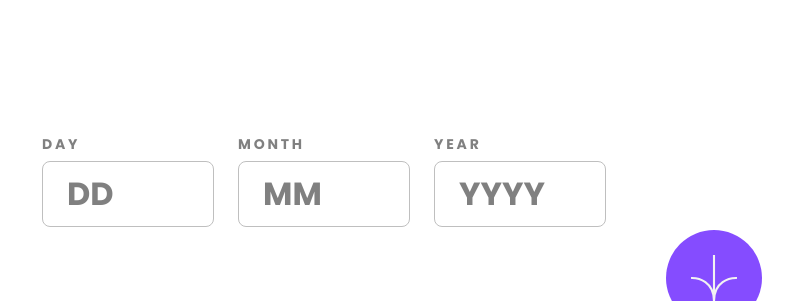
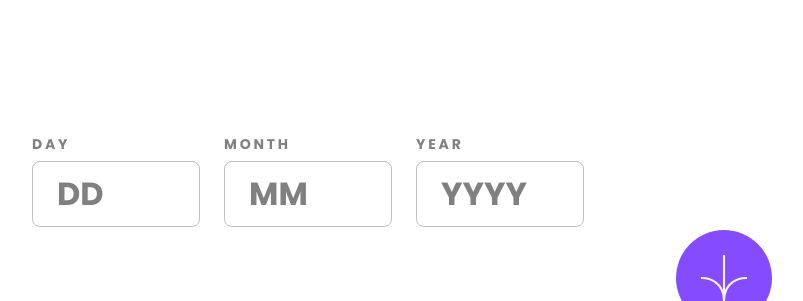
Before and after one commit to skorpioo/age-calculator, a plain HTML site: page index.html in a window 1280 px wide. Shown: the top 301 px of the page, without its empty margins (238-1041 px from the left). Drawn offline with Linux system fonts and the light colour scheme.

Commit message:
Add files via upload

```diff
--- a/style.css
+++ b/style.css
@@ -98,7 +98,7 @@ body {
 }
 
 main {
-	width: min(100% - 3rem, 720px);
+	width: min(100% - 3rem, 740px);
 }
 
 .box {
@@ -114,7 +114,7 @@ main {
 .input {
 	display: flex;
 	flex-direction: column;
-	width: 10.75rem;
+	width: 10.5rem;
 	position: relative;
 }
 
```
